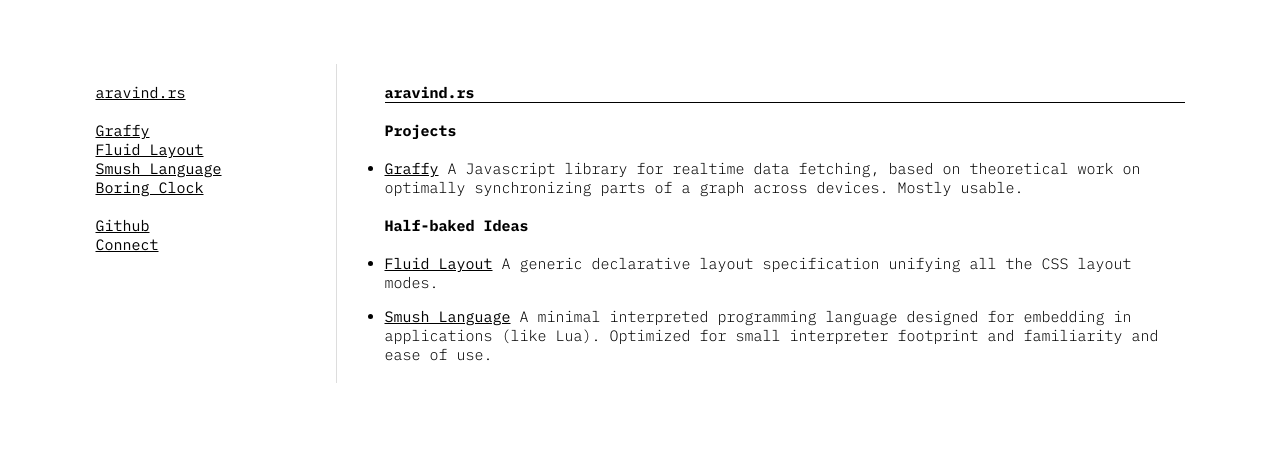
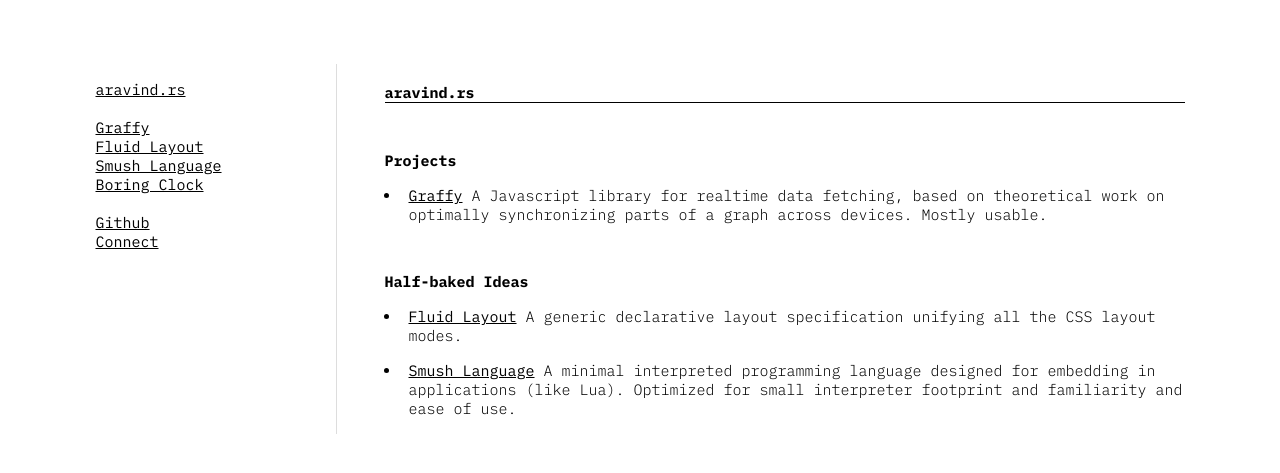
Before and after one commit to aravindet/aravindet.github.io, a Jekyll site: the page built from index.md, in a window 1280 px wide. Shown: the top 473 px of the page. Built offline with Jekyll 4.4.1, drawn with Linux system fonts in a browser that asks for light colours; our own code applies the rules of GitHub Pages for plain Markdown files.

Commit message:
Improve list styles

```diff
--- a/css/style.css
+++ b/css/style.css
@@ -17,7 +17,7 @@
 body {
 	padding: 4rem 2rem;
 	margin: 0 auto;
-	font: 300 15px/19px 'IBM Plex Mono',monospace;
+	font: 300 15px/19px 'IBM Plex Mono', monospace;
 	display: flex;
 	flex-flow: row;
 	justify-content: center;
@@ -37,36 +37,98 @@ main {
 	flex: 1 1 0;
 }
 
-table,th,td {
+table,
+th,
+td,
+h1,
+h2,
+h3,
+h4,
+h5,
+h6,
+p {
 	font: inherit;
 }
 
-h1,h2,h3,h4,h5,h6 {
-	font: inherit;
+h1,
+h2,
+h3,
+h4,
+h5,
+h6,
+p,
+table,
+div {
 	padding: 0;
 	margin: 0;
+	margin-block-start: 1rem;
+	margin-block-end: 1rem;
 }
 
-h1 { font-weight: 700; }
-h2 { font-weight: 600; }
-h3 { font-weight: 500; }
-h4 { font-weight: 400; }
-h5 { font-weight: 300; font-style: italic; }
-h6 { font-weight: 300; font-style: italic; }
+h1 {
+	margin-block-start: 3rem;
+	font-weight: 700;
+}
+
+h2 {
+	margin-block-start: 2rem;
+	font-weight: 600;
+}
+
+h3 {
+	font-weight: 500;
+}
+
+h4 {
+	font-weight: 400;
+}
+
+h5 {
+	font-weight: 300;
+	font-style: italic;
+}
+
+h6 {
+	font-weight: 300;
+	font-style: italic;
+}
 
 th {
 	font-weight: 500;
 }
+
 td {
 	vertical-align: top;
 }
-ul,ol {
-	white-space:normal;
-	margin: 19px 0;
+
+ul,
+ol {
 	padding: 0;
+	padding-inline-start: 1rem;
+}
+
+li {
+	padding-inline-start: 0.5rem;
+}
+
+li:last-child {
+	margin-block-end: 1rem;
+}
+
+li:first-child {
+	margin-block-start: 1rem;
+}
+
+strong {
+	font-weight: 500;
+}
+
+nav ul {
+	padding-inline-start: 0;
 }
 
 nav li {
+	padding-inline-start: 0;
 	list-style-type: none;
 }
 
```
